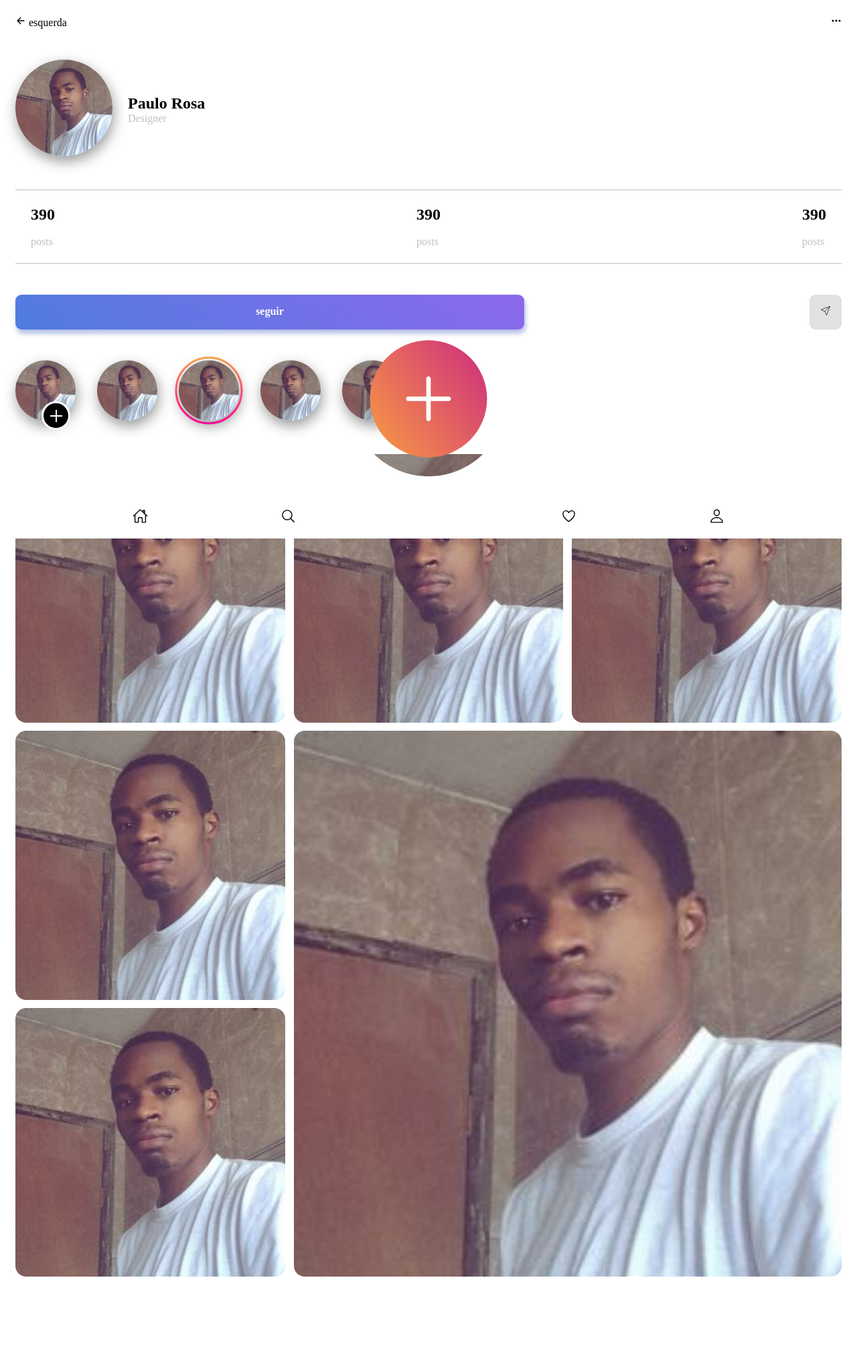
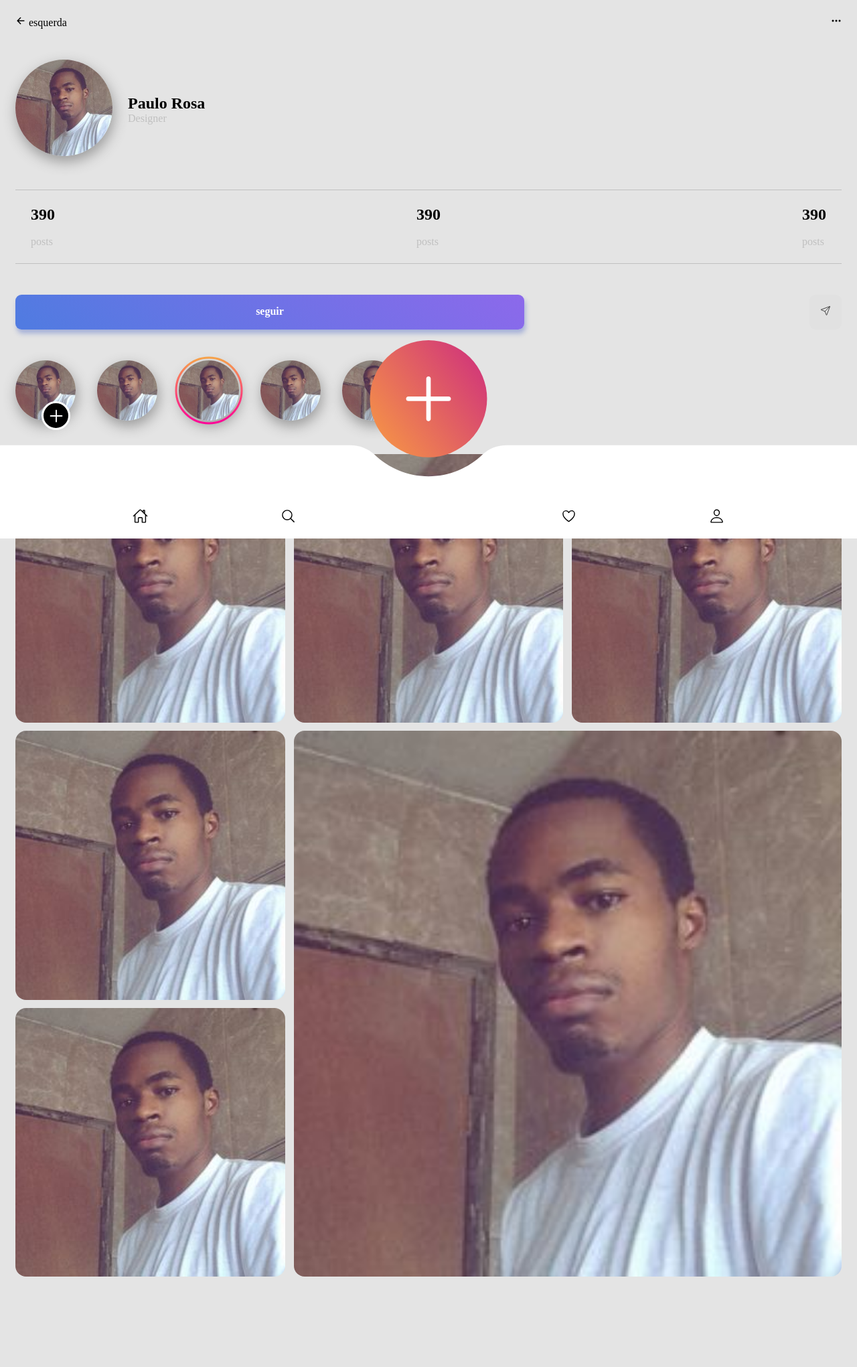
Before and after one commit to Equip-Mozambique/bootcamp_SASS, a PHP site: page / in a window 1280 px wide. Shown: the whole page at 67% size. Before the commit the page ends 1906 px from the top, so only its background shows below. Run offline with PHP 8.4, Linux system fonts and the light colour scheme.

Commit message:
added safe area

```diff
--- a/Aula 2 mimica/css/style.css
+++ b/Aula 2 mimica/css/style.css
@@ -1,6 +1,10 @@
 * {
   margin: 0;
   padding: 0;
+}
+
+body {
+  background: #e4e4e4;
 }
 
 .nav {
--- a/Aula 2 mimica/css/style.scss
+++ b/Aula 2 mimica/css/style.scss
@@ -2,6 +2,9 @@
 * {
     margin: 0;
     padding: 0;
+}
+body {
+    background: #e4e4e4;
 }
 
 .nav {
--- a/Aula 2 mimica/index.htm
+++ b/Aula 2 mimica/index.htm
@@ -197,6 +197,9 @@
 
         </div>
     </section>
+
+
+    <div class="safearea" style="margin-top: 100px"></div>
 </body>
 <script type="module" src="https://unpkg.com/ionicons@5.5.2/dist/ionicons/ionicons.esm.js"></script>
 <script nomodule src="https://unpkg.com/ionicons@5.5.2/dist/ionicons/ionicons.js"></script>
```
Also changed, not shown: 1 other file.
